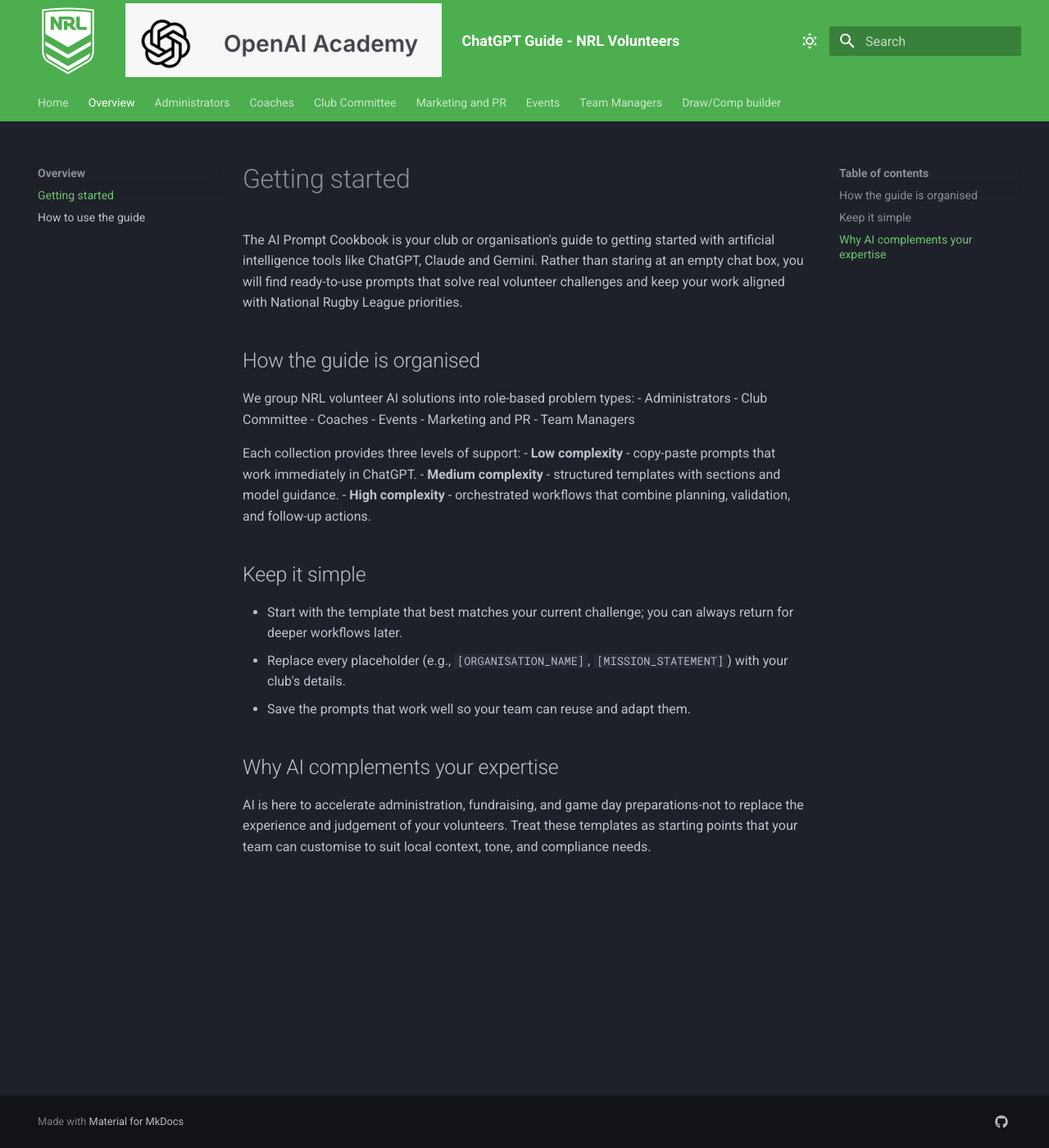
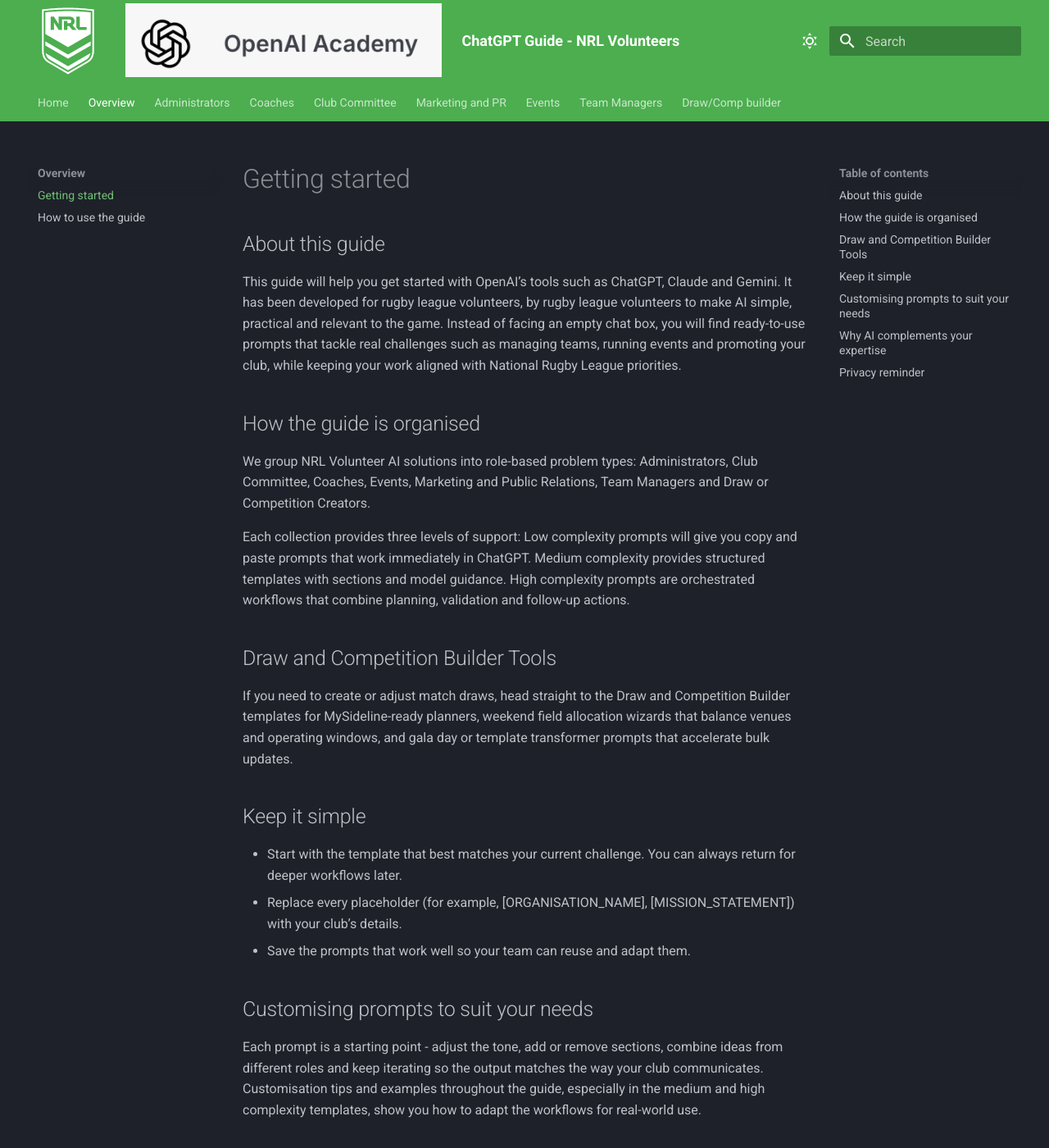
Before and after one commit to NRLParticipation/NRL-Cookbook, an MkDocs documentation site: the page built from docs/overview/getting-started.md, in a window 1280 px wide and 1400 px high. Shown: the whole window at 82% size. Built offline with MkDocs 1.6.1 and Material for MkDocs 9.7.7, drawn with Linux system fonts in a browser that asks for light colours; some of the changed text lies outside the part shown.

Commit message:
Refresh draw builder copy on homepage and overview

```diff
--- a/docs/overview/getting-started.md
+++ b/docs/overview/getting-started.md
@@ -1,26 +1,30 @@
 # Getting started
 
-The AI Prompt Cookbook is your club or organisation's guide to getting started with artificial intelligence tools like ChatGPT, Claude and Gemini. Rather than staring at an empty chat box, you will find ready-to-use prompts that solve real volunteer challenges and keep your work aligned with National Rugby League priorities.
+## About this guide
+This guide will help you get started with OpenAI’s tools such as ChatGPT, Claude and Gemini.
+It has been developed for rugby league volunteers, by rugby league volunteers to make AI simple, practical and relevant to the game.
+Instead of facing an empty chat box, you will find ready-to-use prompts that tackle real challenges such as managing teams, running events and promoting your club, while keeping your work aligned with National Rugby League priorities.
 
 ## How the guide is organised
+We group NRL Volunteer AI solutions into role-based problem types: Administrators, Club Committee, Coaches, Events, Marketing and Public Relations, Team Managers and Draw or Competition Creators.
 
-We group NRL volunteer AI solutions into role-based problem types:
-- Administrators
-- Club Committee
-- Coaches
-- Events
-- Marketing and PR
-- Team Managers
+Each collection provides three levels of support: Low complexity prompts will give you copy and paste prompts that work immediately in ChatGPT. Medium complexity provides structured templates with sections and model guidance. High complexity prompts are orchestrated workflows that combine planning, validation and follow-up actions.
 
-Each collection provides three levels of support:
-- **Low complexity** - copy-paste prompts that work immediately in ChatGPT.
-- **Medium complexity** - structured templates with sections and model guidance.
-- **High complexity** - orchestrated workflows that combine planning, validation, and follow-up actions.
+## Draw and Competition Builder Tools
+If you need to create or adjust match draws, head straight to the Draw and Competition Builder templates for MySideline-ready planners, weekend field allocation wizards that balance venues and operating windows, and gala day or template transformer prompts that accelerate bulk updates.
 
 ## Keep it simple
-- Start with the template that best matches your current challenge; you can always return for deeper workflows later.
-- Replace every placeholder (e.g., `[ORGANISATION_NAME]`, `[MISSION_STATEMENT]`) with your club's details.
+- Start with the template that best matches your current challenge. You can always return for deeper workflows later.
+- Replace every placeholder (for example, [ORGANISATION_NAME], [MISSION_STATEMENT]) with your club’s details.
 - Save the prompts that work well so your team can reuse and adapt them.
 
+## Customising prompts to suit your needs
+Each prompt is a starting point - adjust the tone, add or remove sections, combine ideas from different roles and keep iterating so the output matches the way your club communicates. Customisation tips and examples throughout the guide, especially in the medium and high complexity templates, show you how to adapt the workflows for real-world use.
+
 ## Why AI complements your expertise
-AI is here to accelerate administration, fundraising, and game day preparations-not to replace the experience and judgement of your volunteers. Treat these templates as starting points that your team can customise to suit local context, tone, and compliance needs.
+AI is here to make administration, fundraising and game day preparations faster, not to replace the experience and judgement of your volunteers.
+
+Treat these templates as starting points that your team can adjust to suit local context, tone and compliance needs.
+
+## Privacy reminder
+When using these prompts, please follow your rugby league organisation’s privacy policy and avoid entering any personal or sensitive details about members.
```
Also changed, not shown: docs/index.md (+18 -10 lines).
